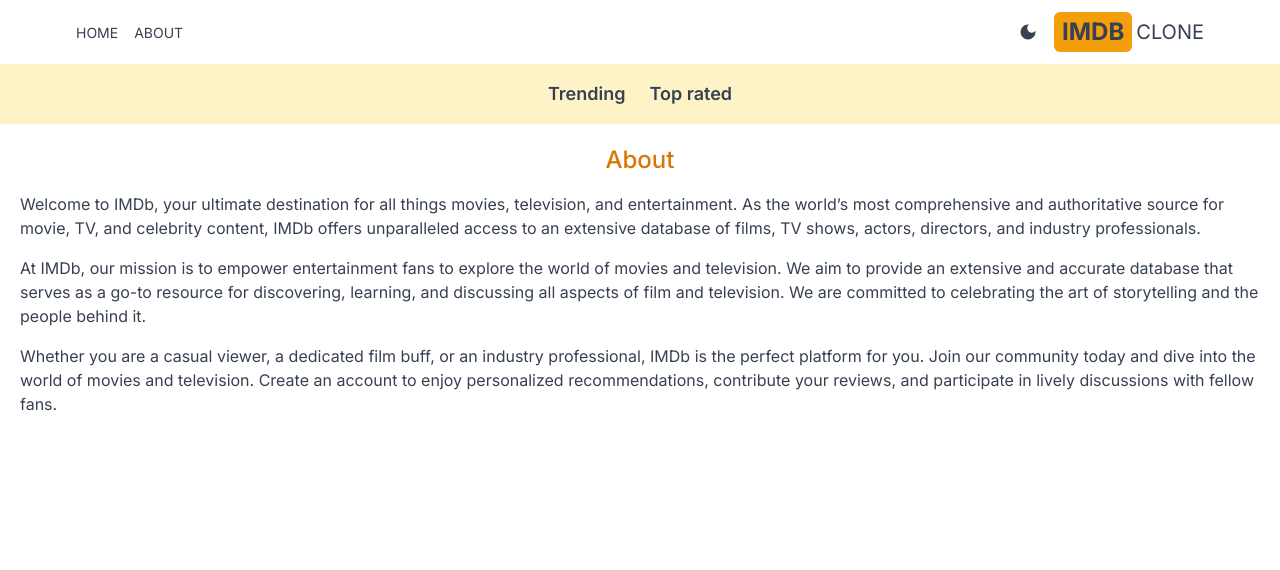
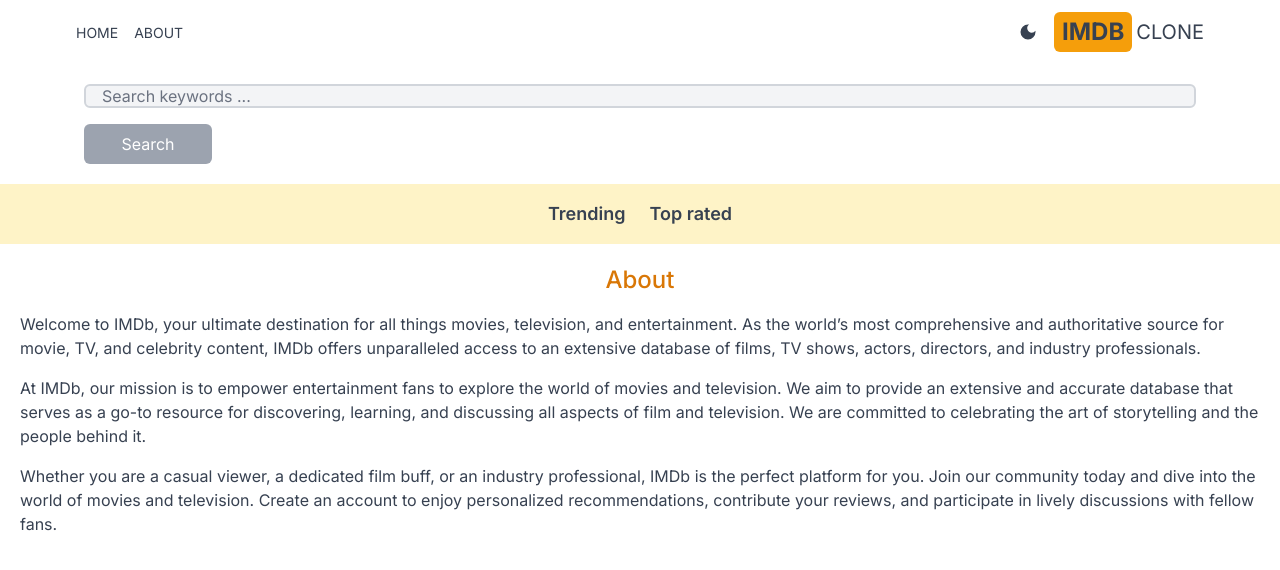
Before and after one commit to sum1t-here/IMDB-clone, a Next.js app: page /about in a window 1280 px wide. Shown: the top 570 px of the page. Built offline with nearby package versions, Linux system fonts and the light colour scheme.

Commit message:
add: search box

```diff
--- a/src/app/layout.tsx
+++ b/src/app/layout.tsx
@@ -4,6 +4,7 @@
 import Header from "@/components/Header";
 import Provider from "./Provider";
 import Navbar from "@/components/Navbar";
+import Searchbox from "@/components/Searchbox";
 
 const inter = Inter({ subsets: ["latin"] });
 
@@ -22,6 +23,7 @@
       <body className={inter.className}>
         <Provider>
           <Header />
+          <Searchbox />
           <Navbar />
           {children}
         </Provider>
--- /dev/null
+++ b/src/app/search/[searchTerm]/page.tsx
@@ -0,0 +1,27 @@
+import Results from "@/components/Results";
+
+interface SearchpageProps {
+  params: {
+    searchTerm: string;
+  };
+}
+
+export default async function Searchpage({ params }: SearchpageProps) {
+  const searchTerm = params.searchTerm;
+  const res = await fetch(
+    `https://api.themoviedb.org/3/search/movie?api_key=${process.env.API_KEY}&query=${searchTerm}&language=en-US&page=1`
+  );
+
+  const data = await res.json();
+  const results = data.results;
+
+  return (
+    <div>
+      {results && results.length === 0 ? (
+        <h1 className="text-center pt-6">No results found</h1>
+      ) : (
+        results && <Results results={results} />
+      )}
+    </div>
+  );
+}
--- /dev/null
+++ b/src/components/Searchbox.tsx
@@ -0,0 +1,35 @@
+"use client";
+
+import { useRouter } from "next/navigation";
+import { FormEvent, useState } from "react";
+
+export default function Searchbox() {
+  const [search, setSearch] = useState("");
+  const router = useRouter();
+  const handleSubmit = (e: FormEvent) => {
+    e.preventDefault();
+    if (search.trim() !== "") {
+      router.push(`/search/${search}`);
+    }
+  };
+  return (
+    <form
+      className="flex p-5 max-w-6xl mx-auto flex-col gap-4"
+      onSubmit={handleSubmit}
+    >
+      <input
+        type="text"
+        placeholder="Search keywords ..."
+        className="w-full h-14 rounded-md px-4 text-gray-800 placeholder-gray-500 outline-none bg-gray-100 flex-1 border-2 border-gray-300 focus:border-amber-600 transition duration-200"
+        value={search}
+        onChange={(e) => setSearch(e.target.value)}
+      />
+      <button
+        className="w-32 bg-amber-600 text-white py-2 px-4 rounded-md hover:bg-amber-500 transition duration-200 disabled:bg-gray-400 disabled:cursor-not-allowed"
+        disabled={search === ""}
+      >
+        Search
+      </button>
+    </form>
+  );
+}
```
